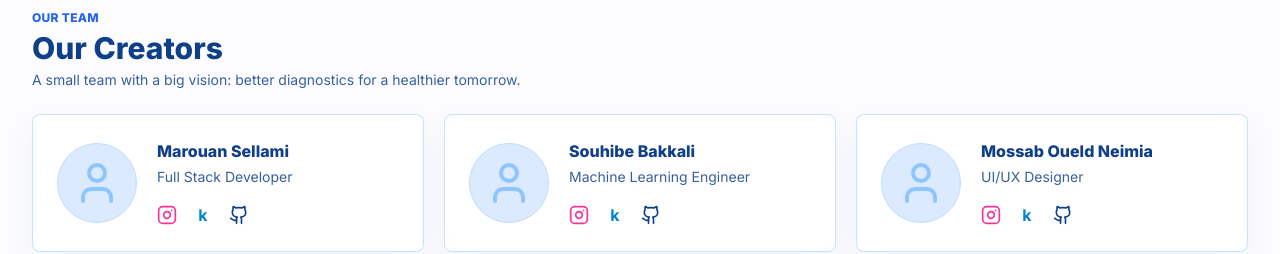
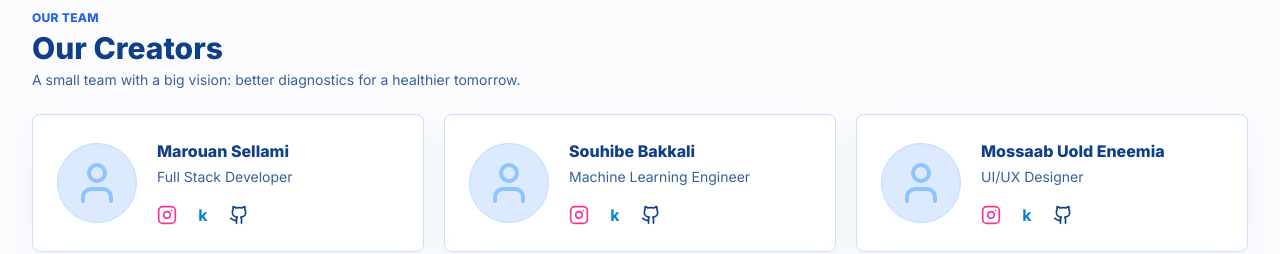
Before and after one commit to marouan-sell/kidneyVision, a React (Vite) app in the folder frontend-react/: page / in a window 1280 px wide. Shown: the part 1760-2014 px from the top of the page. Built offline with nearby package versions, Linux system fonts and the light colour scheme; no server answers.

Commit message:
docs: correct Mossaab Uold Eneemia name across landing page, readme and license

```diff
--- a/frontend-react/src/components/LandingPage.tsx
+++ b/frontend-react/src/components/LandingPage.tsx
@@ -64,7 +64,7 @@ const workflowSteps: Array<{ number: string; icon: LucideIcon; title: string; te
 const creators = [
   { name: "Marouan Sellami", role: "Full Stack Developer", github: "https://github.com", kaggle: "https://kaggle.com", instagram: "https://instagram.com" },
   { name: "Souhibe Bakkali", role: "Machine Learning Engineer", github: "https://github.com", kaggle: "https://kaggle.com", instagram: "https://instagram.com" },
-  { name: "Mossab Oueld Neimia", role: "UI/UX Designer", github: "https://github.com", kaggle: "https://kaggle.com", instagram: "https://instagram.com" },
+  { name: "Mossaab Uold Eneemia", role: "UI/UX Designer", github: "https://github.com", kaggle: "https://kaggle.com", instagram: "https://instagram.com" },
 ];
 
 function MedicalKidneyVisual({ className = "", imageClassName = "" }: { className?: string; imageClassName?: string }) {
```
Also changed, not shown: 2 other files (tests, documents, lock files or other folders).
